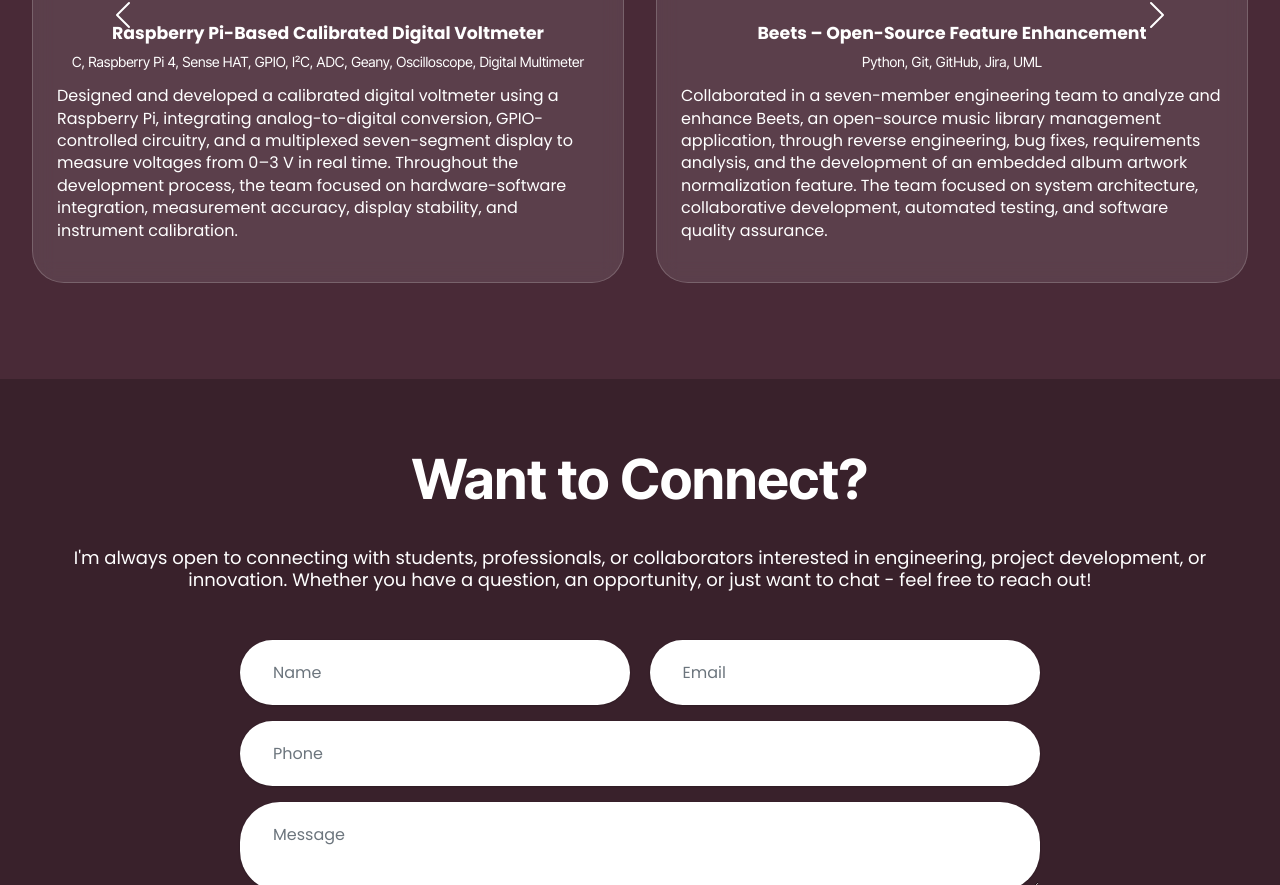
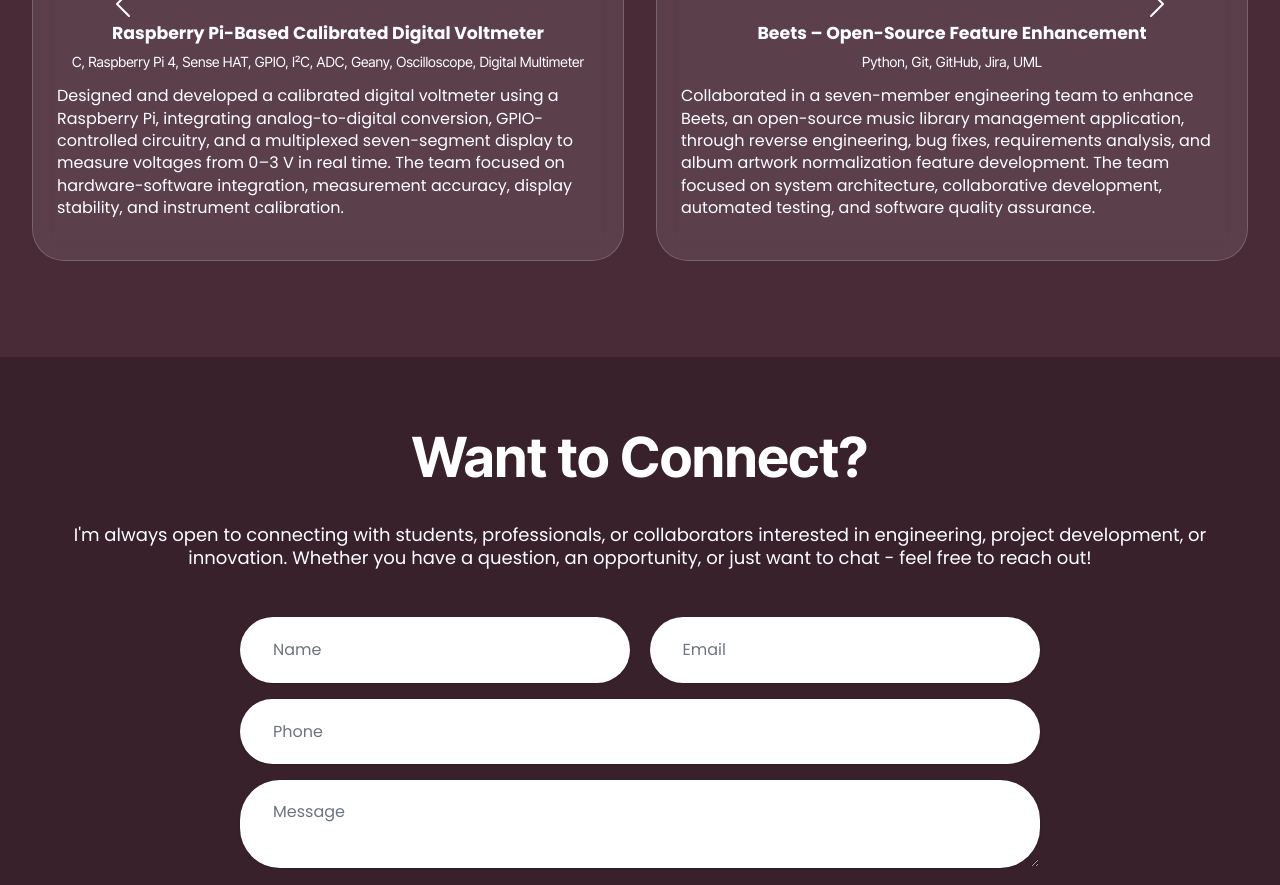
Before and after one commit to nikitaupadhyayy/PersonalPortfolio, a plain HTML site: page index.html in a window 1280 px wide. Shown: the part 3191-4076 px from the top of the page. Drawn offline with Linux system fonts and the light colour scheme; files whose address does not match are found by name.

Commit message:
Update project descriptions for clarity
Refined descriptions for Raspberry Pi voltmeter and Beets project.

```diff
--- a/index.html
+++ b/index.html
@@ -428,7 +428,7 @@
 									<h5 class="item-title mbr-fonts-style display-5 fw-bold text-center">Raspberry Pi-Based Calibrated Digital Voltmeter</h5>
 									<p class="card-text text-center"><small>C, Raspberry Pi 4, Sense HAT, GPIO, I²C, ADC, Geany, Oscilloscope, Digital Multimeter</small></p>
 									<p class="mbr-text mbr-fonts-style display-7 text-start">
-										Designed and developed a calibrated digital voltmeter using a Raspberry Pi, integrating analog-to-digital conversion, GPIO-controlled circuitry, and a multiplexed seven-segment display to measure voltages from 0–3 V in real time. Throughout the development process, the team focused on hardware-software integration, measurement accuracy, display stability, and instrument calibration.
+										Designed and developed a calibrated digital voltmeter using a Raspberry Pi, integrating analog-to-digital conversion, GPIO-controlled circuitry, and a multiplexed seven-segment display to measure voltages from 0–3 V in real time. The team focused on hardware-software integration, measurement accuracy, display stability, and instrument calibration.
 									</p>
 								</div>
 							</div>
@@ -441,7 +441,7 @@
 									<h5 class="item-title mbr-fonts-style display-5 fw-bold text-center">Beets – Open-Source Feature Enhancement</h5>
 									<p class="card-text text-center"><small>Python, Git, GitHub, Jira, UML</small></p>
 									<p class="mbr-text mbr-fonts-style display-7 text-start">
-										Collaborated in a seven-member engineering team to analyze and enhance Beets, an open-source music library management application, through reverse engineering, bug fixes, requirements analysis, and the development of an embedded album artwork normalization feature. The team focused on system architecture, collaborative development, automated testing, and software quality assurance.
+										Collaborated in a seven-member engineering team to enhance Beets, an open-source music library management application, through reverse engineering, bug fixes, requirements analysis, and album artwork normalization feature development. The team focused on system architecture, collaborative development, automated testing, and software quality assurance.
 									</p>
 								</div>
 							</div>
```
